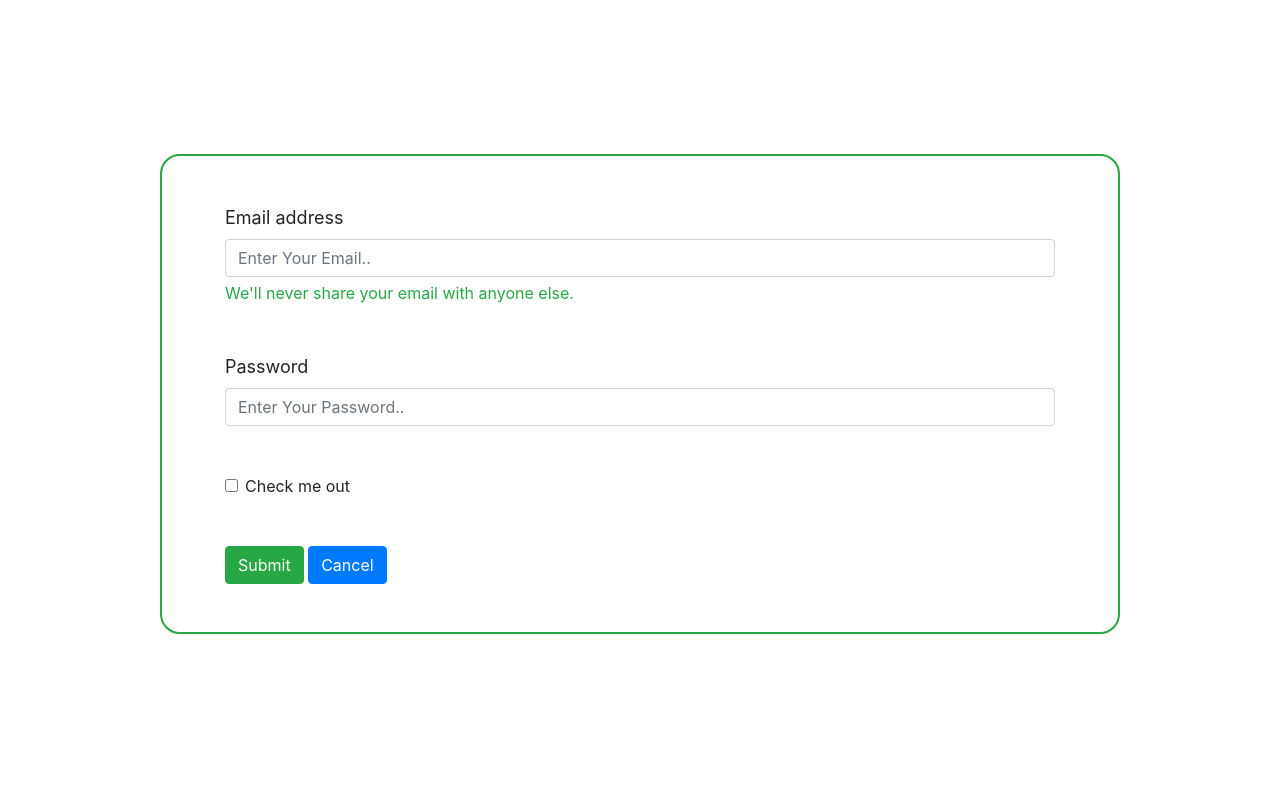
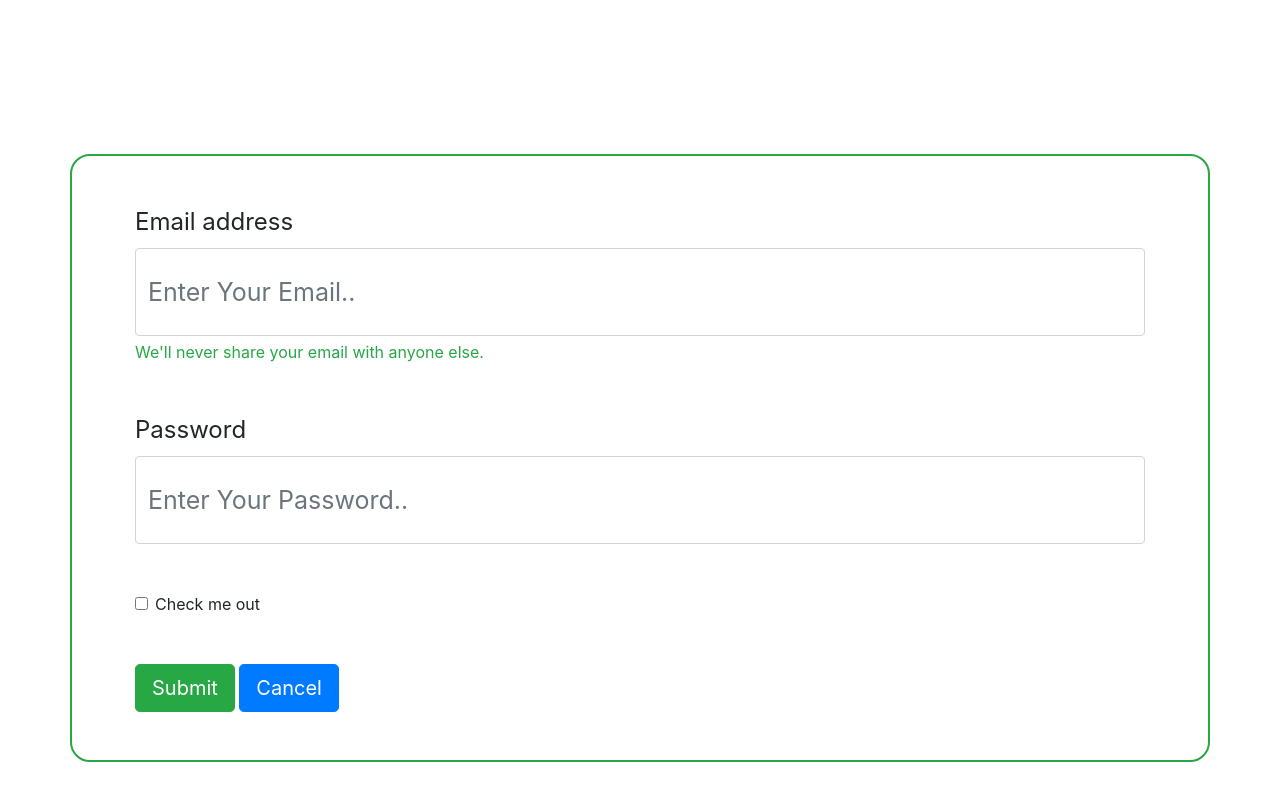
Before and after one commit to Sa3dMustafa/Bootstrap-templet, a plain HTML site: page index.html in a window 1280 px wide. Shown: the part 486-1286 px from the top of the page. Drawn offline with Linux system fonts and the light colour scheme.

Commit message:
update index.html

```diff
--- a/index.html
+++ b/index.html
@@ -2,7 +2,7 @@
 <html lang="en">
 <head>
 <meta charset="utf-8">
-<title> Bootstrab Templet </title>
+<title>Show Bootstrap Modal Window Using jQuery</title>
 <link rel="stylesheet" href="css/bootstrap.css">
 <script src="js/jquery-3.5.1.js"></script>
 <script src="js/bootstrap.js"></script>
@@ -17,17 +17,19 @@
 <body>
 
 
-    <div class="container w-75" style="border: 2px solid #28a745; border-radius: 20px; margin: 50% auto;">
+    <div class="container w-100 " style="border: 2px solid #28a745; border-radius: 20px; margin: 50% auto;">
 
         <form class="p-5">
-            <div class="mb-5">
-                <label for="exampleInputEmail1" class="form-label" style="font-size: large;">Email address</label>
-                <input type="email" placeholder="Enter Your Email.." class="form-control" id="exampleInputEmail1" aria-describedby="emailHelp">
+            <div class="mb-5 h-5">
+                <label for="exampleInputEmail1" class="form-label" style="font-size: x-large;">Email address</label>
+                <input type="email" placeholder="Enter Your Email.." class="form-control"
+                id="exampleInputEmail1" aria-describedby="emailHelp" style="height: 88px;font-size: 25px;">
                 <div id="emailHelp" class="form-text text-success">We'll never share your email with anyone else.</div>
             </div>
             <div class="mb-5">
-                <label for="exampleInputPassword1" class="form-label" style="font-size: large;">Password</label>
-                <input type="password" placeholder="Enter Your Password.." class="form-control" id="exampleInputPassword1">
+                <label for="exampleInputPassword1" class="form-label" style="font-size: x-large;">Password</label>
+                <input type="password" placeholder="Enter Your Password.." class="form-control"
+                id="exampleInputPassword1" style="height: 88px;font-size: 25px;">
             </div>
             <div class="mb-5 form-check">
                 <input type="checkbox" class="form-check-input" id="exampleCheck1">
@@ -35,9 +37,9 @@
             </div>
             <div>
                 <div>
-                    <a class="btn btn-success" href="page.html">Submit</a>
+                    <a class="btn btn-lg btn-success" href="page.html">Submit</a>
                     <!-- Button HTML (to Trigger Modal) -->
-                    <button type="button" class="btn btn-primary">Cancel</button>
+                    <button type="button" class="btn btn-lg btn-primary">Cancel</button>
 
                     <!-- Modal HTML -->
                     <div id="myModal" class="modal fade" tabindex="-1">
```
